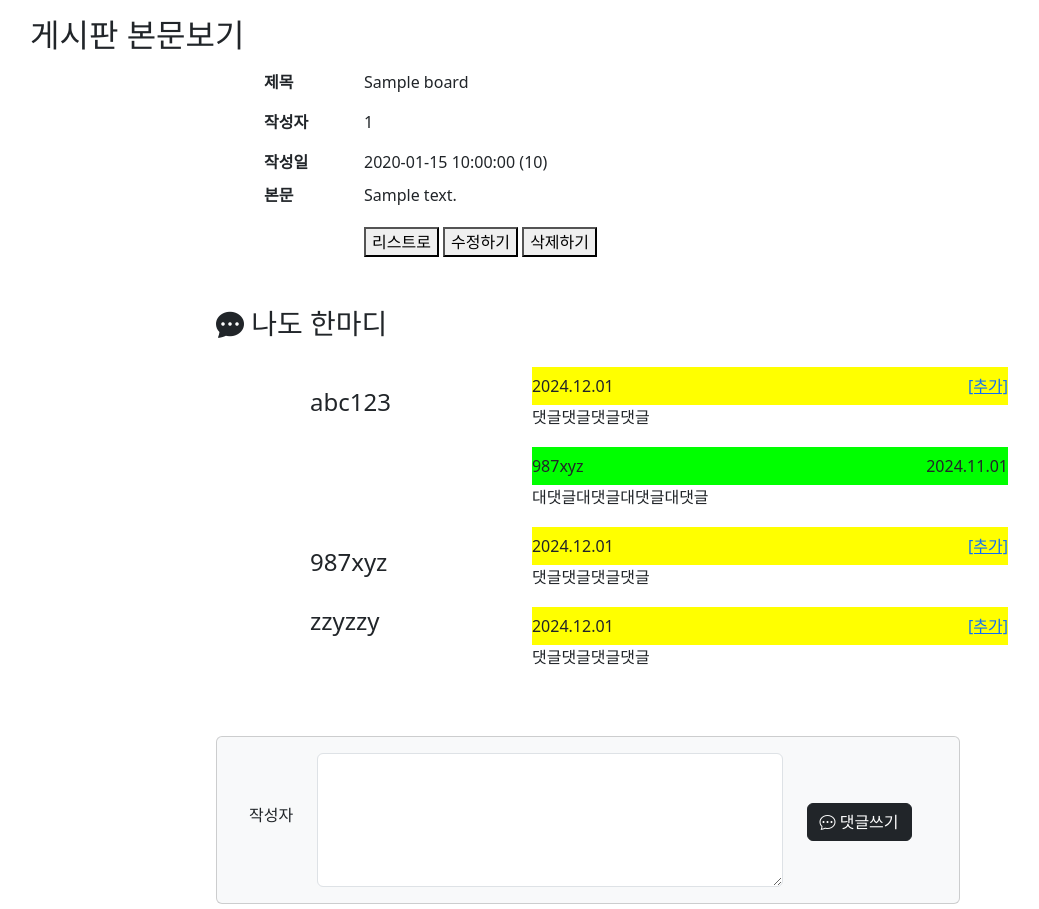
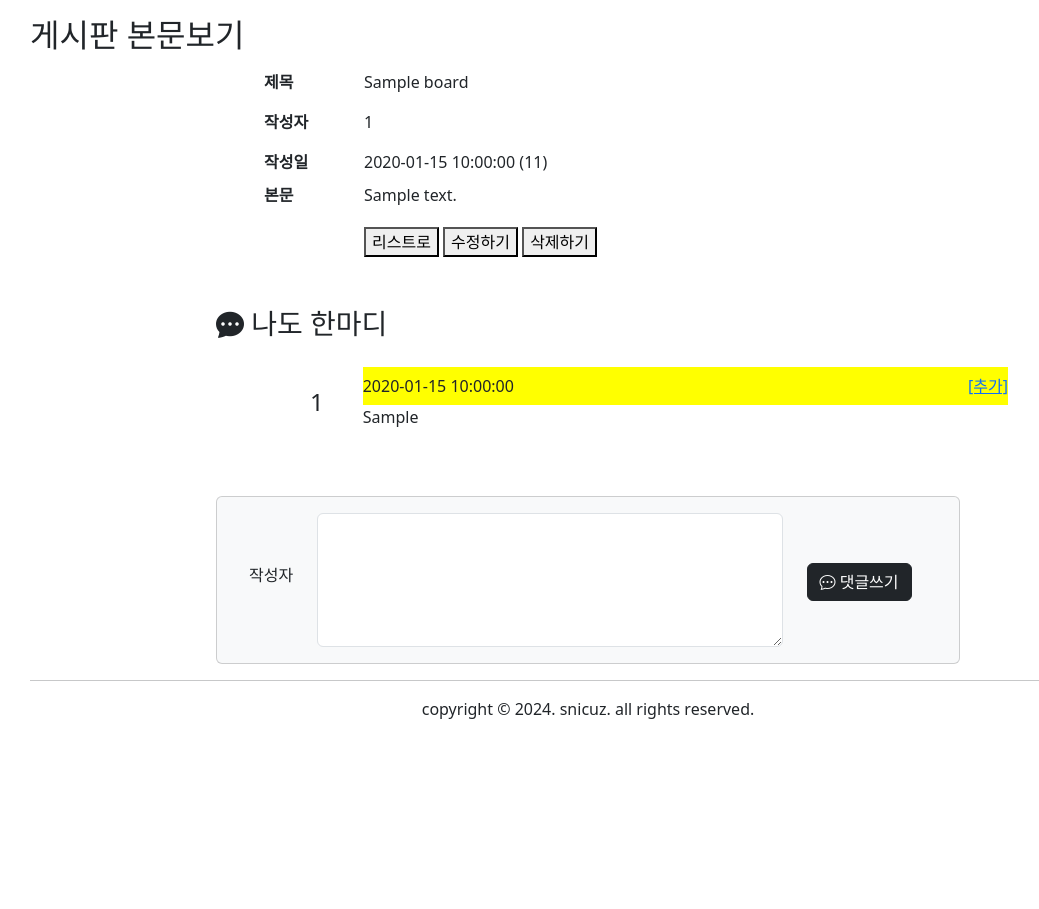
Before and after one commit to pq100/semiprojectv1b, a FastAPI app: page /board/view/1 in a window 1280 px wide. Shown: the part 145-1054 px from the top of the page, without its empty margins (52-1091 px from the left). After the commit the page ends 864 px from the top, so only its background shows below. Run offline with FastAPI, Linux system fonts and the light colour scheme; tables that the repository leaves empty hold one stand-in row (values such as "Sample post"); some libraries are stand-ins or nearby versions.

Commit message:
게시물 본문 보기시 댓글 출력 기능 구현1

```diff
--- a/app/service/board.py
+++ b/app/service/board.py
@@ -1,5 +1,6 @@
-from sqlalchemy import select, or_
+from sqlalchemy import select, or_, update
 from sqlalchemy.exc import SQLAlchemyError
+from sqlalchemy.orm import joinedload, contains_eager
 
 from app.model.board import Board
 
@@ -54,10 +55,22 @@ class BoardService:
     @staticmethod
     def selectone_board(bno, db):
         try:
-            stmt = select(Board).where(Board.bno == bno)
+            # 본문글에 대한 조회수 증가
+            # update board set views = views + 1
+            # where bno = ?
+            stmt = update(Board).where(Board.bno == bno) \
+                .values(views = Board.views + 1)
+            db.execute(stmt)
+
+            # 본문글 + 댓글 읽어오기
+            stmt = select(Board).options(joinedload(Board.replys)) \
+                .where(Board.bno == bno)
+
             result = db.execute(stmt).scalars().first()
 
+            db.commit()
             return result
 
         except SQLAlchemyError as ex:
             print(f'▶▶▶ selectone_board 오류발생 : {str(ex)}')
+            db.rollback()
--- a/views/templates/board/view.html
+++ b/views/templates/board/view.html
@@ -40,25 +40,17 @@
     <h3 class="offset-2"><i class="bi bi-chat-dots-fill"></i> 나도 한마디</h3>
 
     <table class="offset-3" id="comtlist">
-        <tr><td><h4>abc123</h4></td>
-            <td><div class="cmtbg">2024.12.01
+        {% for rp in boards.replys %}
+        <tr><td><h4>{{ rp.userid }}</h4></td>
+            <td><div class="cmtbg">{{ rp.regdate }}
                 <span class="pushend"><a href="#">[추가]</a></span></div>
-                <p>댓글댓글댓글댓글</p></td></tr>
+                <p>{{ rp.reply }}</p></td></tr>
 
-        <tr><td></td> <td><div class="rpybg">
-            <span>987xyz</span>
-            <span class="pushend">2024.11.01</span></div>
-            <p>대댓글대댓글대댓글대댓글</p></td></tr>
-
-        <tr><td><h4>987xyz</h4></td>
-            <td><div class="cmtbg">2024.12.01
-                <span class="pushend"><a href="#">[추가]</a></span></div>
-                <p>댓글댓글댓글댓글</p></td></tr>
-
-        <tr><td><h4>zzyzzy</h4></td>
-            <td><div class="cmtbg">2024.12.01
-                <span class="pushend"><a href="#">[추가]</a></span></div>
-                <p>댓글댓글댓글댓글</p></td></tr>
+        <!--        <tr><td></td> <td><div class="rpybg">-->
+        <!--                <span>987xyz</span>-->
+        <!--                <span class="pushend">2024.11.01</span></div>-->
+        <!--                <p>대댓글대댓글대댓글대댓글</p></td></tr>-->
+        {% endfor %}
     </table><!-- 댓글목록 -->
 
     <div class="row offset-2 col-8 pushbtm">
```
